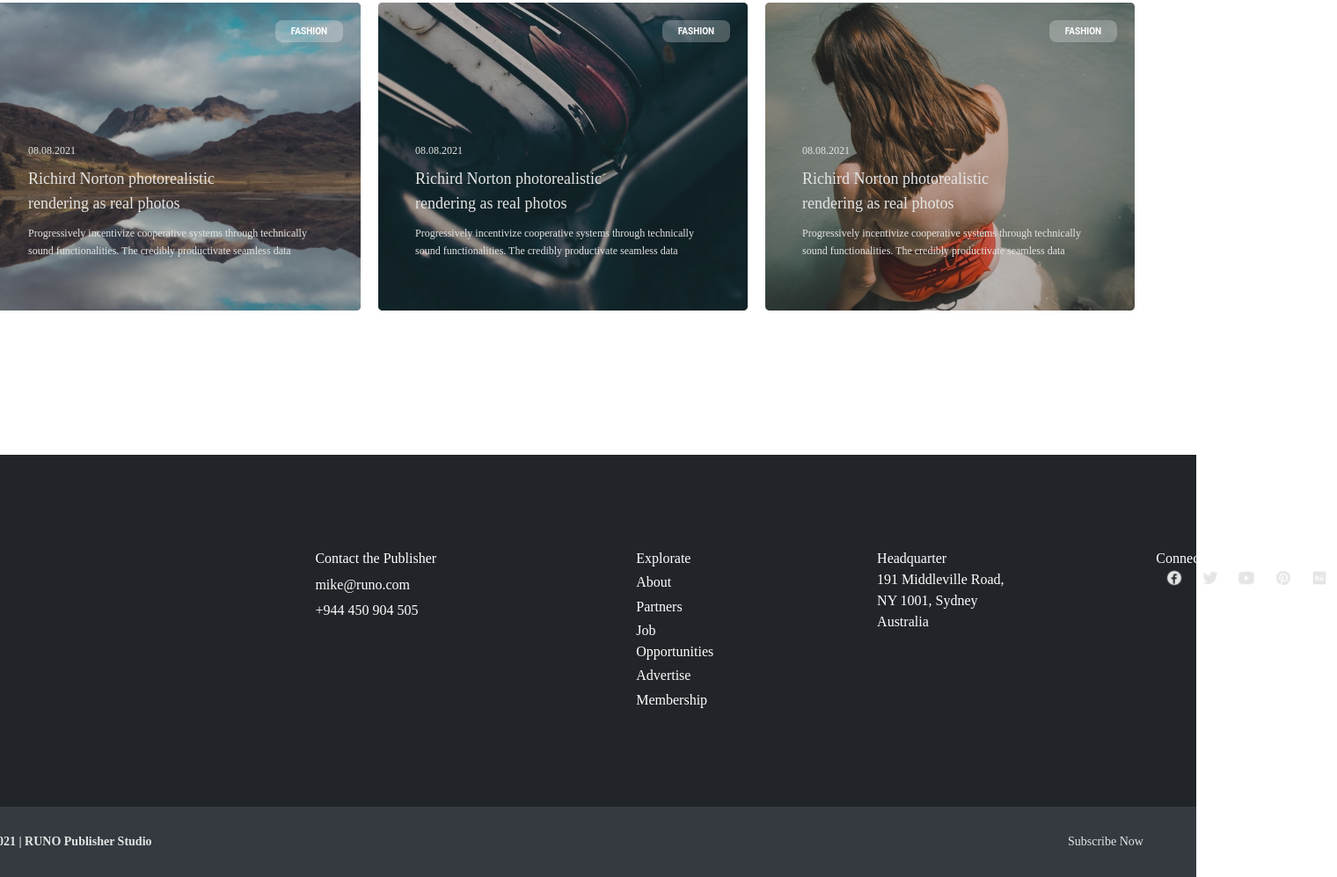
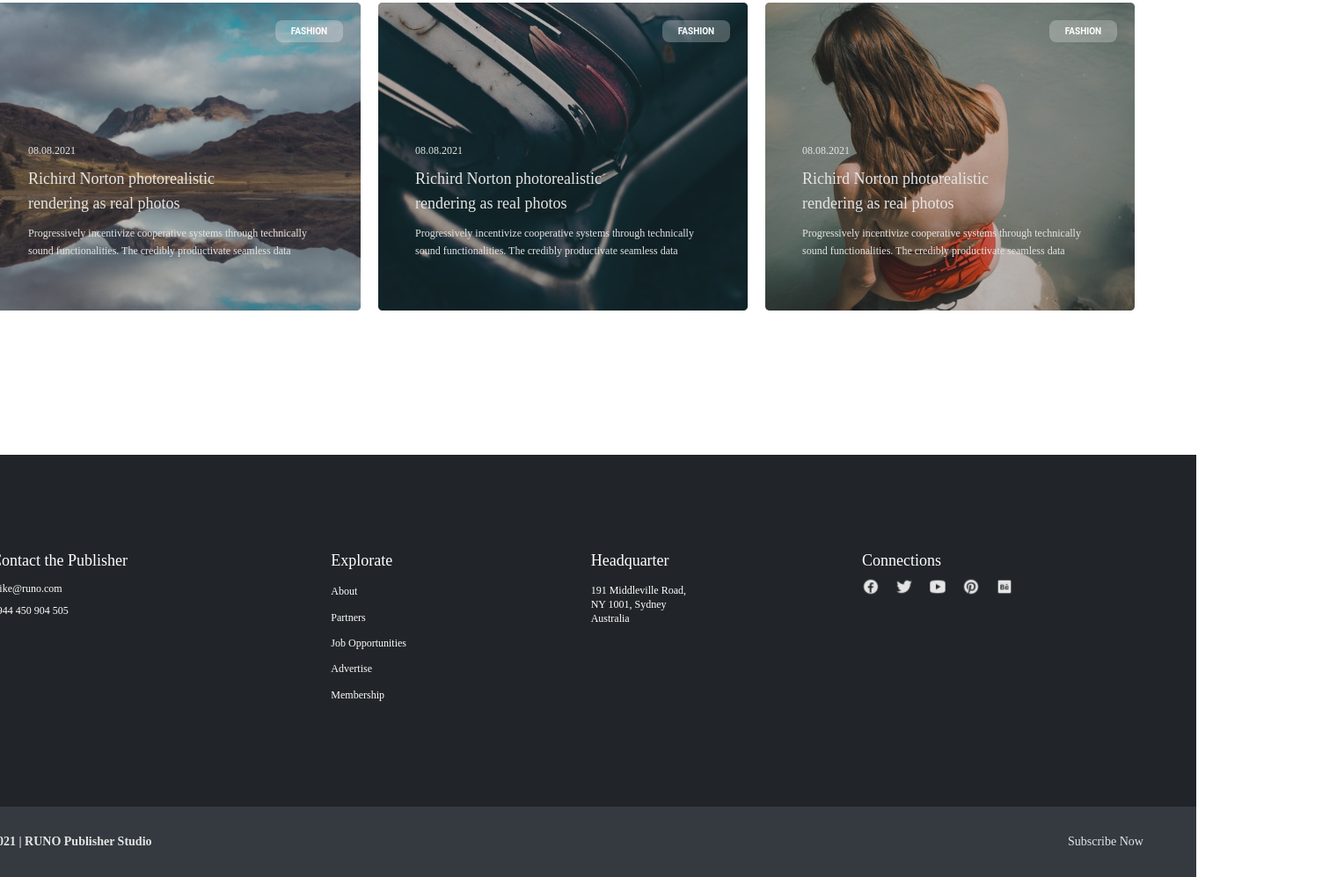
Before and after one commit to Vasyltsiun/Runo_project, a plain HTML site: page index.html in a window 1280 px wide. Shown: the part 2813-3810 px from the top of the page at 88% size, 1520 px wide, since content can reach past the window. Drawn offline with nearby package versions, Linux system fonts and the light colour scheme; a web font is replaced by a local one.

Commit message:
fixed footer

```diff
--- a/index.html
+++ b/index.html
@@ -329,24 +329,26 @@
           <div class="footer-top">
             <div class="footer-top-content">
               <div class="footer-first-column">
-                <p>Contact the Publisher</p>
-                <p>mike@runo.com</p>
-                <p>+944 450 904 505</p>
+                <p class="text-lg">Contact the Publisher</p>
+                <p class="text-xs">mike@runo.com</p>
+                <p class="text-xs">+944 450 904 505</p>
               </div>
               <div class="footer-second-column">
-                <p>Explorate</p>
-                <p>About</p>
-                <p>Partners</p>
-                <p>Job Opportunities</p>
-                <p>Advertise</p>
-                <p>Membership</p>
+                <p class="text-lg">Explorate</p>
+                <p class="text-xs">About</p>
+                <p class="text-xs">Partners</p>
+                <p class="text-xs">Job Opportunities</p>
+                <p class="text-xs">Advertise</p>
+                <p class="text-xs">Membership</p>
               </div>
               <div class="footer-third-column">
-                <p>Headquarter</p>
-                <p>191 Middleville Road,<br />NY 1001, Sydney<br />Australia</p>
+                <p class="text-lg">Headquarter</p>
+                <p class="text-xs">
+                  191 Middleville Road,<br />NY 1001, Sydney<br />Australia
+                </p>
               </div>
               <div class="footer-fourth-column">
-                <p>Connections</p>
+                <p class="text-lg">Connections</p>
                 <lu class="social-icons-footer">
                   <li class="social-facebook-button"><a href="home"></a></li>
                   <li class="social-twitter-button"><a href="home"></a></li>
--- a/style.css
+++ b/style.css
@@ -496,6 +496,7 @@
     width: 1440px;
     height: 400px;
     background-color: rgb(33, 37, 41);
+    padding-left: 70px;
 }
 .footer-bottom {
     display: flex;
@@ -527,10 +528,8 @@
 .footer-top-content {
     display: flex;
     justify-content: space-between;
-    position: absolute;
     width: 1162px;
     height: 188px;
-    left: 28%;
     font-family: lora-variable;
     color: rgb(255, 255, 255);
 }
@@ -544,11 +543,21 @@
     width: 101px;
     height: 188px;
 }
+.footer-third-column {
+    display: grid;
+    width: 114px;
+    height: 100px;
+}
+.footer-fourth-column {
+    display: grid;
+    width: 172px;
+    height: 60px;
+}
 .social-icons-footer {
     display: flex;
-    width: 206px;
+    width: 172px;
     align-items: center;
-    justify-content: space-around;
+    justify-content: space-between;
     height: 20px;
     list-style-type: none;
 }
```
